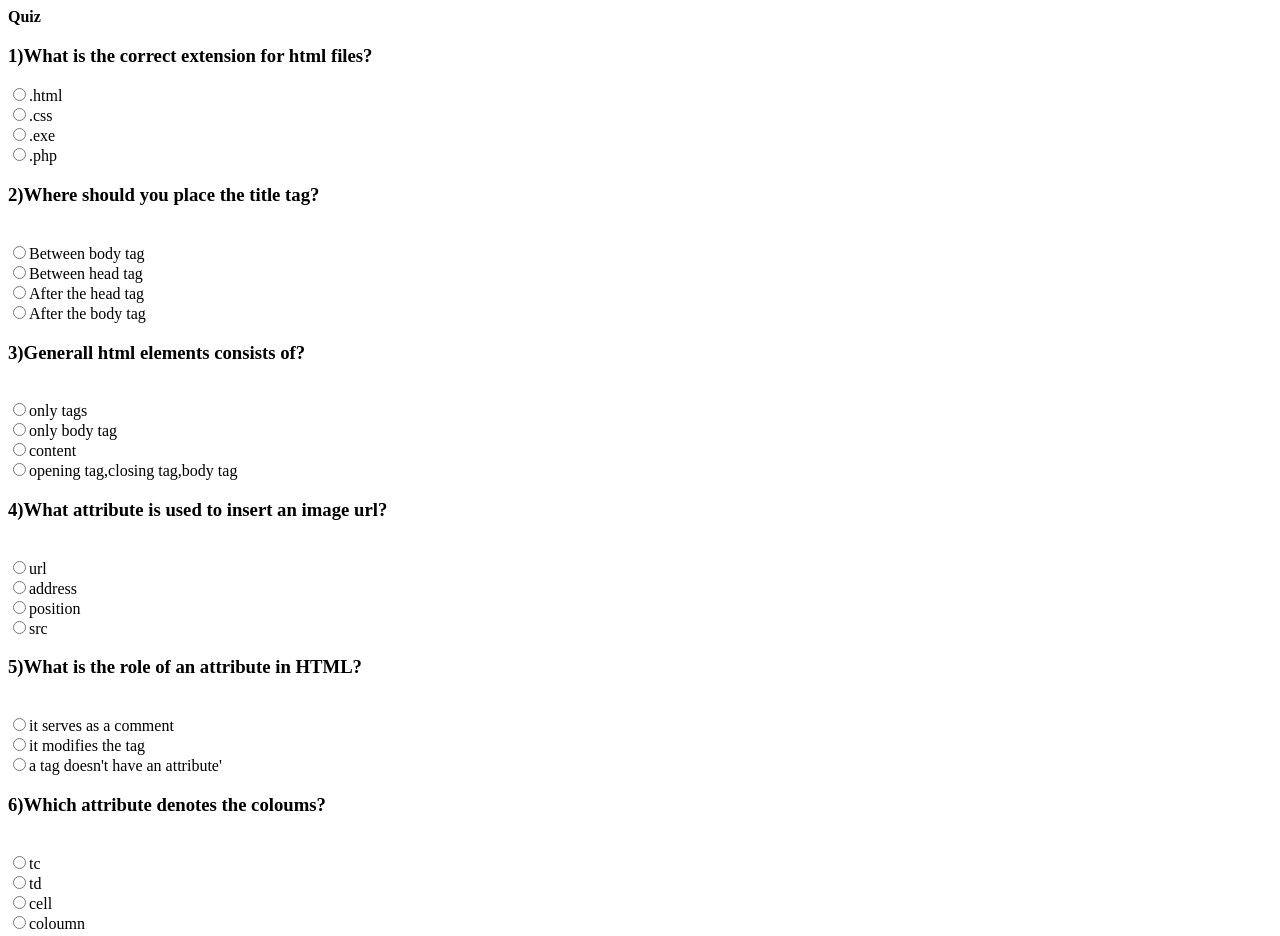
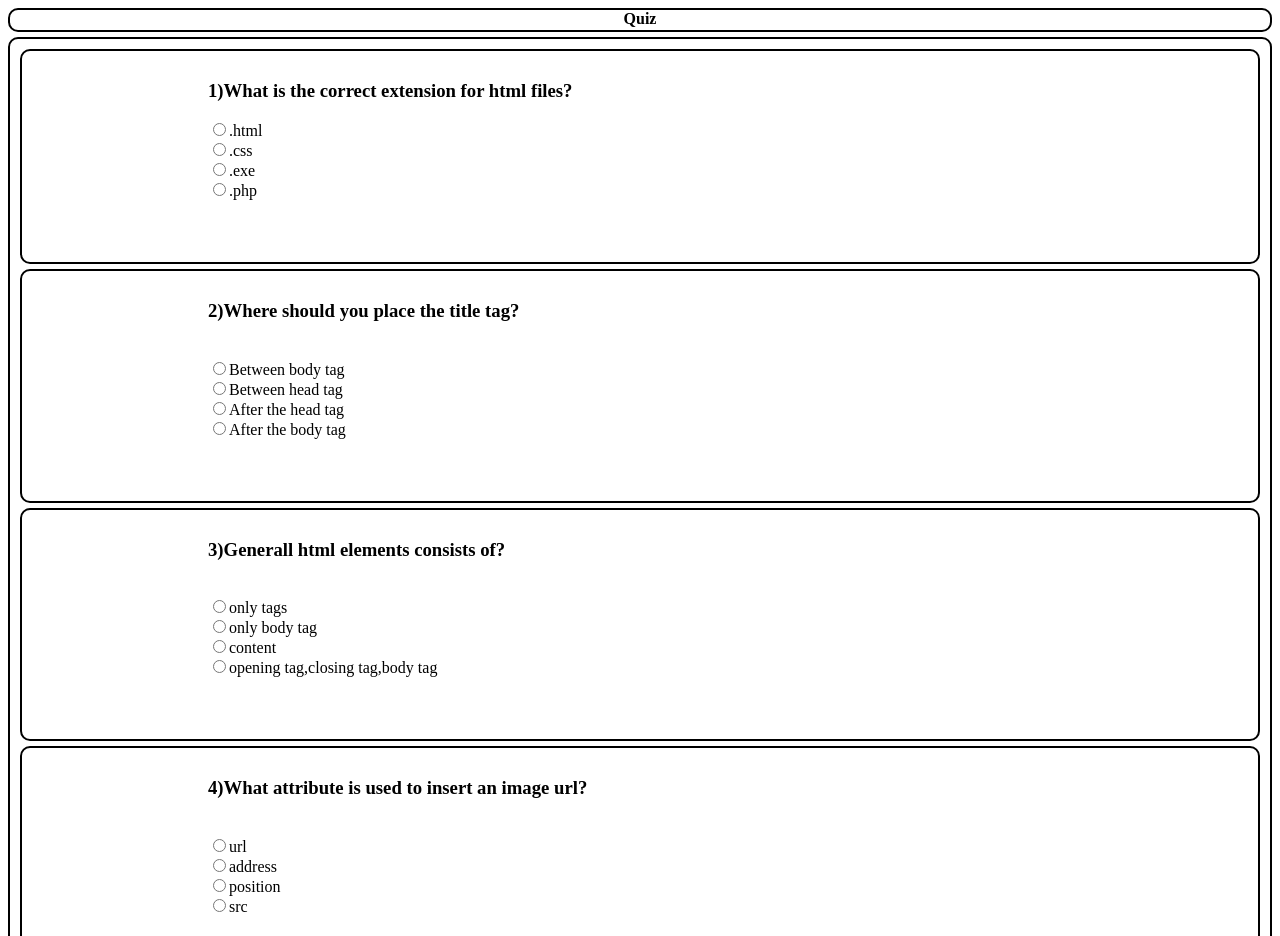
Before and after one commit to chiruvallika/web-practise, a plain HTML site: page index.html in a window 1280 px wide. Shown: the top 936 px of the page. Drawn offline with Linux system fonts and the light colour scheme.

Commit message:
Update index.html

```diff
--- a/index.html
+++ b/index.html
@@ -1,7 +1,8 @@
 <!DOCTYPE html>
 <html>
     <head>
-        <title>Page Title</title>
+        <title>Quiz exam</title>
+        <link rel="stylesheet" href="index.css">
     </head>
     <body>
     <div class="header">
```
